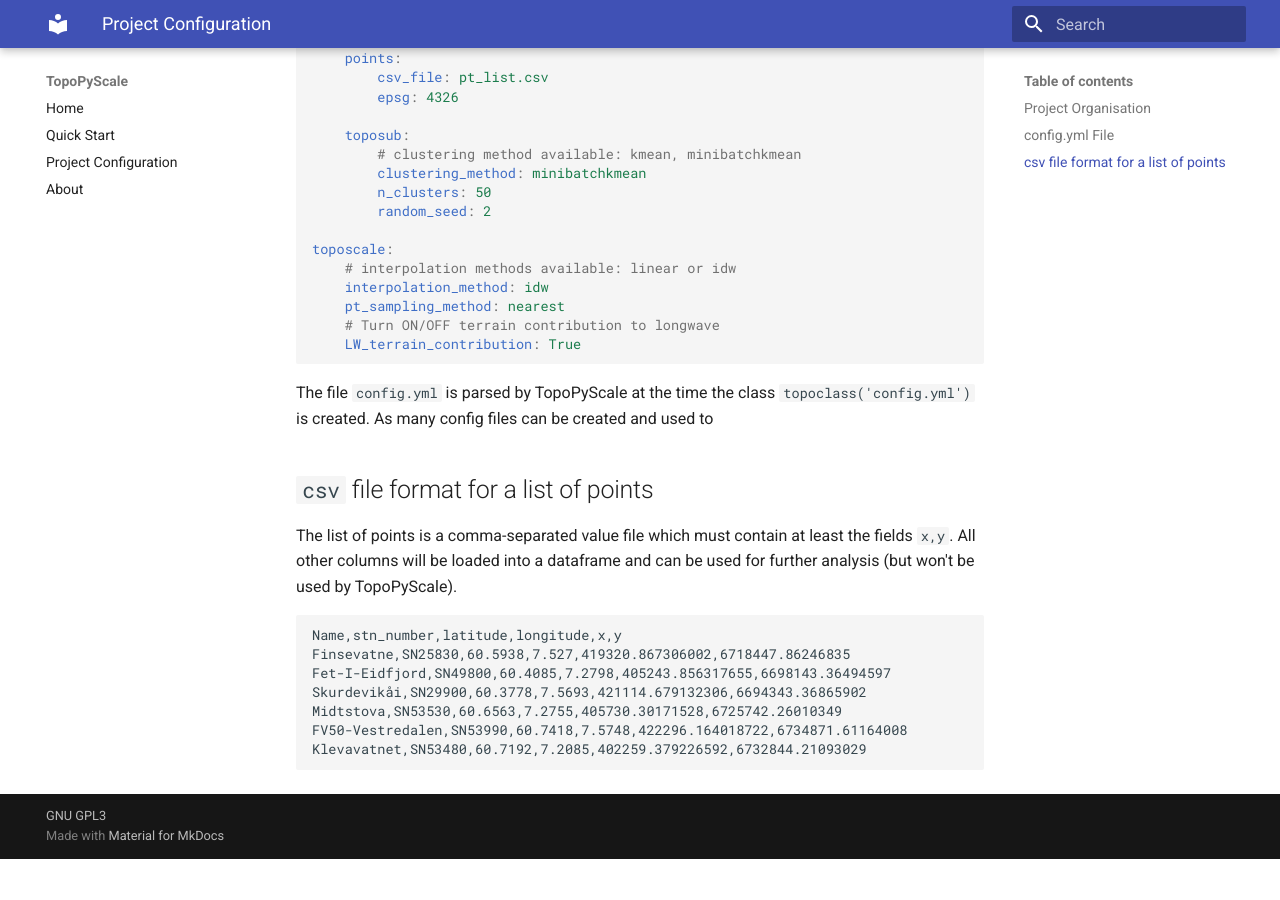
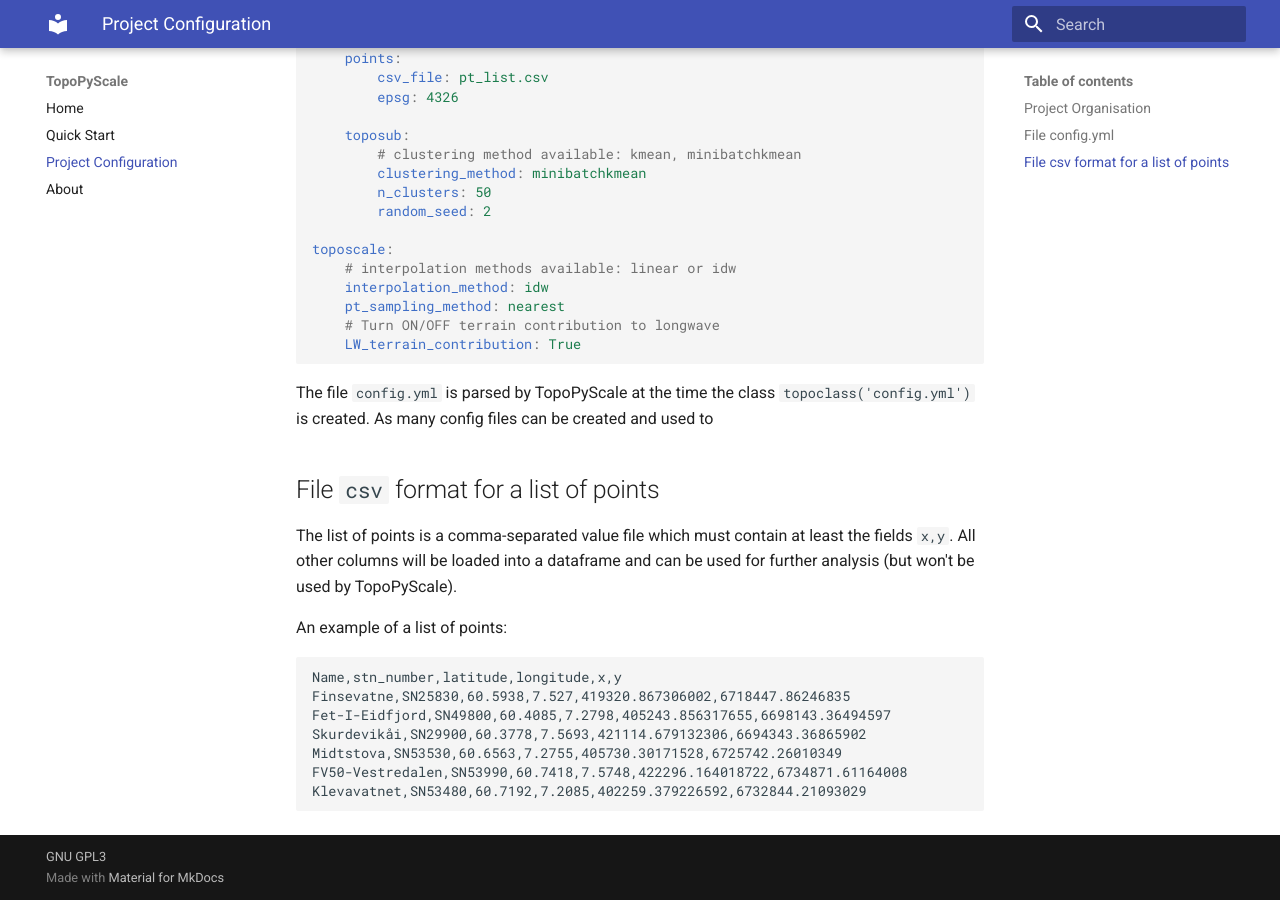
Before and after one commit to ArcticSnow/TopoPyScale_Documentation, an MkDocs documentation site: the page built from docs/configurationFile.md, in a window 1280 px wide and 900 px high, scrolled down 1543 px. Built offline with MkDocs 1.6.1 and Material for MkDocs 9.7.7, drawn with Linux system fonts in a browser that asks for light colours; before the commit the page ends 2402 px from its top, so only the background shows below that.

````diff
--- a/docs/configurationFile.md
+++ b/docs/configurationFile.md
@@ -18,7 +18,7 @@ my_project/
     └── config.yml
 ```
 
-## `config.yml` File
+## File `config.yml`
 
 The configuration file contains all parameters needed to run a downscaling work. It includes general information about the job, as well as specific routine and values. Examples of `config.yml` file can be found in the repository[TopoPyScale_examples](https://github.com/ArcticSnow/TopoPyScale_examples).
 
@@ -87,10 +87,11 @@ toposcale:
 
 The file `config.yml` is parsed by TopoPyScale at the time the class `topoclass('config.yml')` is created. As many config files can be created and used to
 
-## `csv` file format for a list of points
+## File `csv` format for a list of points
 
 The list of points is a comma-separated value file which must contain at least the fields `x,y`. All other columns will be loaded into a dataframe and can be used for further analysis (but won't be used by TopoPyScale).
 
+An example of a list of points:
 ```csv
 Name,stn_number,latitude,longitude,x,y
 Finsevatne,SN25830,60.5938,7.527,419320.867306002,6718447.86246835
--- a/mkdocs.yml
+++ b/mkdocs.yml
@@ -5,7 +5,7 @@ copyright: GNU GPL3
 nav:
     - Home: index.md
     - Quick Start: quickstart.md
-    - Project Configuration: configFile.md
+    - Project Configuration: configurationFile.md
     - About: about.md
 theme: material
 markdown_extensions:
````
Also changed, not shown: docs/index.md (+1 -0 lines), docs/quickstart.md (+5 -4 lines).
